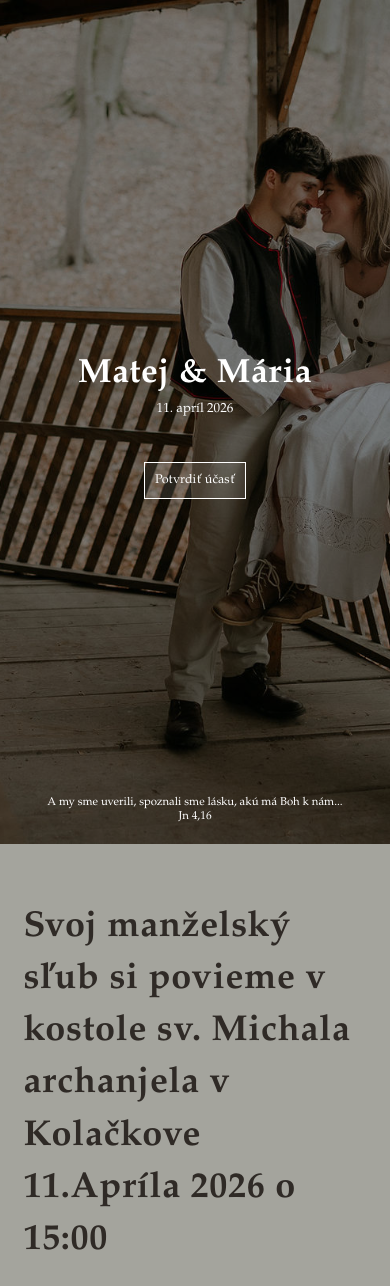
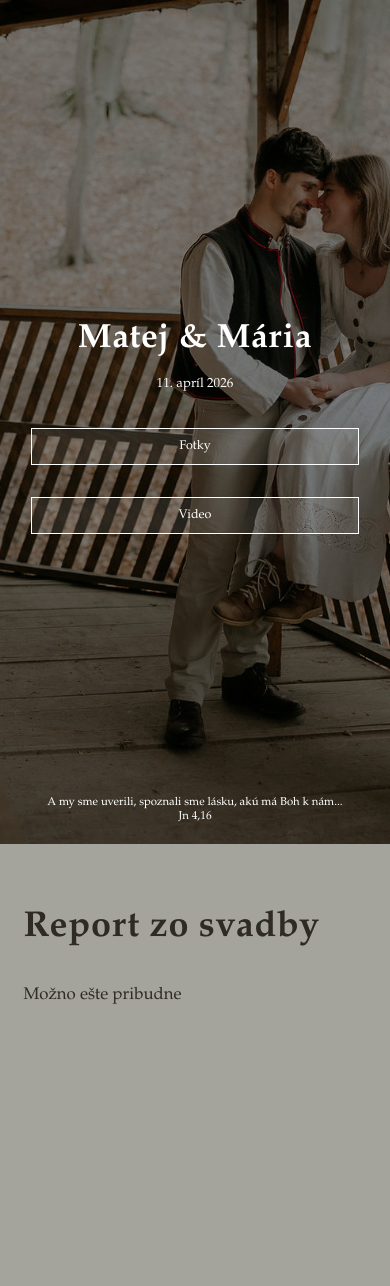
Before and after one commit to mdudak/reallygreatsite, a PHP site: page / in a window 390 px wide. Shown: the top 1286 px of the page. Run offline with PHP 8.4, Linux system fonts and the light colour scheme; data that the repository does not hold is empty; some web fonts are replaced; grey boxes are pictures that could not be loaded.

Commit message:
Fotky a video

```diff
--- a/index.html
+++ b/index.html
@@ -16,7 +16,8 @@
     <section class="section-main">
         <h1>Matej & Mária</h1>
         <p>11. apríl 2026</p>
-        <a href="#form">Potvrdiť účasť</a>
+        <a href="https://photos.app.goo.gl/G1XNtJPRM6HFeQAJA" target="_blank">Fotky</a>
+        <a href="#video">Video</a>
         <div class="cite">
             A my sme uverili, spoznali sme lásku, akú má Boh k nám...
             <br>
@@ -27,274 +28,19 @@
     <section class="section section-color-odd">
         <div class="content-left">
             <h2>
-                Svoj manželský sľub si povieme v kostole sv. Michala archanjela v Kolačkove
-                <br>
-                11.Apríla 2026 o 15:00
+                Report zo svadby
             </h2>
             <p class="content-text">
-                Následne sa spoločne presunieme na svadobnú
-                hostinu, ktorá sa bude odohrávať na Ružbašskom dvore
-                vo Vyšných Ružbachoch.
+                Možno ešte pribudne
             </p>
-            <h2>
-                Bude zabezpečená spoločná
-                autobusová doprava
-            </h2>
         </div>
         <div class="img-right">
-            <img src="images/section-info.jpg" alt="ubytovanie" loading="lazy"/>
+            <img src="./images/section-info.jpg" alt="ubytovanie" loading="lazy"/>
         </div>
     </section>
 
-    <section class="section section-color-even">
-        <div class="img-left">
-            <img src="images/section-acco.jpg" alt="ubytovanie" loading="lazy"/>
-        </div>
-
-        <div class="content-right">
-            <h2>
-                Ubytovanie pre hostí
-
-            </h2>
-            <p class="content-text">
-                Všetkým, ktorí ste z ďaleka, zabezpečíme ubytovanie priamo na mieste hostiny, v <a
-                    href="https://www.ubytovanieruzbachy.sk/"
-                    target="_blank">Ružbašskom dvore</a>.
-                Ubytovať sa je možné aj niekoľko dní pred sobášom a rovnako aj zostať po sobáši.
-            </p>
-            <p class="content-text">
-                Všetky Vaše požiadavky na ubytovanie nám napíšte vo <a href="#form">formulári</a>.
-            </p>
-
-            <h3>
-                Pre všetkých záujemcov pôjde autobus z Vyšných Ružbách od penziónu do Kolačkova a po sobáši z Kolačkova
-                na hostinu.
-            </h3>
-
-            <details class="trip-tips content-text">
-                <summary>
-                    <span class="label">TIPY NA VÝLET</span>
-                </summary>
-                <div class="trip-tips__body">
-                    <ul class="trip-tips__list">
-                        <li>
-                            <strong>Pre kávičkárov:</strong>
-                            <a href="https://ruzbasska.sk/" target="_blank">Ružbašská</a> alebo
-                            <a href="https://www.facebook.com/nasakavas.r.o/" target="_blank">Naša káva v Starej
-                                Ľubovni</a>
-                            (parkovanie je zdarma, úžasná káva, <u>nevesta vrelo odporúča</u>),
-                            <a href="https://restaurantguru.com/UNICO-Cafe-Stara-Lubovna" target="_blank">Unico
-                                caffé</a>
-                            (super koláče, parkovanie zdarma na 30 minút)
-                        </li>
-                        <li>
-                            <strong>Pre hladošov:</strong>
-                            poriadny burger či brutálne chutný šalát v
-                            <a href="https://www.facebook.com/Chalujburgerbeer/" target="_blank">Chaluj burger</a>
-                            alebo pre milovníkov Ázijskej kuchyne
-                            <a href="https://www.facebook.com/people/Ph%E1%BB%95-%C4%91%C3%AAm/61550971261155/"
-                               target="_blank">Pho Dem</a>
-                        </li>
-                        <li>
-                            <strong>Vo Vyšných Ružbachoch:</strong>
-                            <a href="https://www.planetslovakia.sk/relax/85-ruzbassky-krater" target="_blank">Kráter</a>
-                            (pre odvážnych je možné sa kúpať, voda má stálu teplotu približne 23 stupňov,
-                            <u>ženích odporúča)</u>,
-                            <a href="https://visitspis.sk/co-vidiet-a-zazit/medzinarodne-socharske-sympozium/"
-                               target="_blank">Medzinárodné sochárské sympózium</a>,
-                            kúpele Vyšné Ružbachy –
-                            <a href="https://www.ruzbachy.sk/sluzby/aqua-thermal-wellness" target="_blank">wellness</a>
-                            a
-                            <a href="https://www.ruzbachy.sk/sluzby/volnopredajne-procedury" target="_blank">masáže</a>,
-                            prechádzka okolo
-                            <a href="https://www.planetslovakia.sk/pamiatky/biely-dom-vysne-ruzbachy" target="_blank">Bieleho
-                                domu</a>
-                            <u>(opäť ženích odporúča)</u>
-                        </li>
-                        <li>
-                            <strong>Okolie:</strong>
-                            <a href="https://www.hradlubovna.sk/hrad-a-skanzen/" target="_blank">Hrad a skanzén</a>
-                            v Starej Ľubovni, Hniezdne –
-                            <a href="https://nestvillepark.sk/" target="_blank">Nestville Park</a>
-                            (čokoládovňa a výroba Whisky),
-                            <a href="https://www.viktoriinezahrady.sk/" target="_blank">Viktóriine záhrady</a>
-                            – najväčšie bludisko v strednej európe,
-                            <a href="https://www.planetslovakia.sk/priroda/79-jarabinsky-prielom" target="_blank">Jarabinský
-                                prielom</a> alebo aj
-                            <a href="https://kapitula.sk/pozehnanie-kalvarie-v-kolackove/" target="_blank">kalvária v
-                                Kolačkove</a>
-                        </li>
-                        <li>
-                            <strong>Mariánske pútnické miesto:</strong>
-                            Litmanová – <a href="https://horazvir.sk/" target="_blank">hora Zvir</a>
-                            (23 km od Vyšných Ružbach)
-                        </li>
-                    </ul>
-                </div>
-            </details>
-        </div>
-    </section>
-
-    <section class="section section-color-odd">
-        <div class="content-left">
-            <div class="program-table">
-                <h2>
-                    Program
-                </h2>
-                <table class="content-text">
-                    <tr>
-                        <td>14:20</td>
-                        <td>Odchod autobusu z Vyšných Ružbách</td>
-                    </tr>
-                    <tr>
-                        <td>15:00</td>
-                        <td>Sobáš <a
-                                href="https://www.google.com/maps/place/Kostol+sv.+Michala+archanjela/@49.2634754,20.6266182,803m/data=!3m2!1e3!4b1!4m6!3m5!1s0x473e131b063d58d9:0xf8c70b3864c92331!8m2!3d49.2634719!4d20.6291931!16s%2Fg%2F11cs46fx9b?entry=ttu&g_ep=EgoyMDI2MDMwNS4wIKXMDSoASAFQAw%3D%3D">v
-                            kostole sv. Michala archanjela v Kolačkove</a></td>
-                    </tr>
-                    <tr>
-                        <td></td>
-                        <td>Spoločná fotka</td>
-                    </tr>
-                    <tr>
-                        <td></td>
-                        <td>Gratulácie</td>
-                    </tr>
-                    <tr>
-                        <td></td>
-                        <td>Odchod autobusu z Kolačkova</td>
-                    </tr>
-                    <tr>
-                        <td>18:00</td>
-                        <td>Večera</td>
-                    </tr>
-
-                </table>
-            </div>
-        </div>
-        <div class="img-right">
-            <img src="images/section-program.jpg" alt="ubytovanie" loading="lazy"/>
-        </div>
-    </section>
-
-    <section class="section section-color-even">
-        <div class="img-left">
-            <img src="images/section-gifts.jpg" alt="ubytovanie" loading="lazy"/>
-        </div>
-        <div class="content-right">
-            <h2>Ak neviete, čo nám darovať</h2>
-            <p class="content-text"> Kvetov bude na svadbe dosť. No ak veľmi chcete, namiesto bujarých kytíc môžete
-                neveste priniesť jeden biely tulipán. </p>
-
-            <p class="content-text">
-                A spísali sme aj takýto zoznam nápadov na darčeky, ktoré nás zaručene veľmi potešia:
-            </p>
-            <table class="gifts-table content-text">
-                <thead>
-                </thead>
-                <tbody>
-                <tr id="1">
-                    <td>
-                        <a href="https://www.eta.sk/shop/kuchynsky-robot-eta-gustus-iv-magnus-4128-90040-eta412890040/p690106/"
-                           target="_blank">Kuchynský
-                            robot</a></td>
-                    <td>Robot je zlý pán ale dobrý sluha.</td>
-                    <td>
-                        <button>Vybrať dar</button>
-                    </td>
-                </tr>
-                <tr id="2">
-                    <td>
-                        <a href="https://www.alza.sk/lodos-krajac-na-chlieb-a-potraviny-trend-s-prisavkami-biely-d7913749.htm"
-                           target="_blank">Krájač
-                            na chlieb</a></td>
-                    <td>Nech je každý krajec rovnaký a krásne tenký.</td>
-                    <td>
-                        <button>Vybrať dar</button>
-                    </td>
-                </tr>
-                <tr id="3">
-                    <td>
-                        <a href="https://favi.sk/produkty/p/keramicka-forma-na-pecenie-chleba-16x33-cm-orion"
-                           target="_blank">Keramická
-                            forma na pečenie chleba </a></td>
-                    <td>Že by bolo v čom ten chlieb upiecť.</td>
-                    <td>
-                        <button>Vybrať dar</button>
-                    </td>
-                </tr>
-                <tr id="4">
-                    <td>
-                        <a href="https://www.oriondomacepotreby.sk/kuchynska-utierka-vafle-3-ks-710994"
-                           target="_blank">Estetické
-                            bavlnené utierky</a></td>
-                    <td>Že by ten chlieb bolo do čoho zabaliť.</td>
-                    <td>
-                        <button>Vybrať dar</button>
-                    </td>
-                </tr>
-                <tr id="5">
-                    <td>
-                        <a href="https://digitalne-fotoaparaty.heureka.sk/kodak-pixpro-c1/#prehlad/?offers-attr-filter=Farba:hned%C3%A9"
-                           target="_blank">Vreckový foťák</a></td>
-                    <td>Pre všetky estetické momenty.</td>
-                    <td>
-                        <button>Vybrať dar</button>
-                    </td>
-                </tr>
-                <tr id="6">
-                    <td>
-                        <a>Hamak pre (nás) dvoch</a></td>
-                    <td>Na dobrodružstvá.</td>
-                    <td>
-                        <button>Vybrať dar</button>
-                    </td>
-                </tr>
-                <tr id="7">
-                    <td>
-                        <a href="https://simplygreylife.com/" target="_blank">Simply gray šaty pre Máriu a košeľu pre
-                            Mateja (alebo
-                            poukážku)</a></td>
-                    <td>Nech sme takí pekní ako obrázok.</td>
-                    <td>
-                        <button>Vybrať dar</button>
-                    </td>
-                </tr>
-                <tr id="8">
-                    <td>
-                        <a>Zážitok/Výlet</a></td>
-                    <td></td>
-                    <td>
-                        <button>Vybrať dar</button>
-                    </td>
-                </tr>
-                </tbody>
-            </table>
-        </div>
-
-    </section>
-
-    <section class="section-last" id="contacts">
-        <div id="countdown-container" class="countdown-container">
-            <div>Do svadby ostáva</div>
-            <div id="countdown"></div>
-        </div>
-        <div class="contacts-bottom content-text">
-            <h2>Kontakty</h2>
-            <div class="contacts">
-                <div><strong>Mária:</strong> <a href="tel:+421949551400">0949 551 400</a></div>
-                <div><strong>Matej:</strong> <a href="tel:+421944924309">0944 924 309</a></div>
-            </div>
-            <p>Tešíme sa na Vás</p>
-        </div>
-    </section>
-
-    <section class="section-form section-color-odd" id="form">
-        <iframe src="https://docs.google.com/forms/d/e/1FAIpQLSf1XJgOSQz7Loz5zmpX_7tdw1FSShD0iX7St5QB7R5EBDMsag/viewform?embedded=true"
-                width="100%">
-            Načítava sa…
-        </iframe>
-    </section>
+    <iframe class="section" id="video"
+            src="https://drive.google.com/file/d/1OHPfBlkZYEbwr6zjHkrReuoM44cjs-gz/preview"></iframe>
 
 </main>
 
--- a/style/style.css
+++ b/style/style.css
@@ -94,10 +94,16 @@
     background-position: center;
     background-repeat: no-repeat;
 
-    display: flex;
-    flex-direction: column;
+    position: relative;
+
+    /* layout */
+    display: grid;
+    grid-template-columns: 1fr auto auto 1fr;
+    justify-items: center;
     align-items: center;
-    justify-content: center;
+    align-content: center;
+    column-gap: clamp(12px, 3vw, 36px);
+    row-gap: clamp(8px, 1.2vh, 18px);
 
     padding: 8vh 16px 72px;
     text-align: center;
@@ -121,11 +127,13 @@
     font-size: clamp(2.8rem, 6.2vw, 8rem);
     line-height: 1.05;
     margin: 0 0 0.5rem;
+    grid-column: 1 / -1;
 }
 
 .section-main > p {
     margin: 0.25rem 0;
     font-size: clamp(1.1rem, 2.0vw, 2.8rem);
+    grid-column: 1 / -1;
 }
 
 .countdown-container {
@@ -141,7 +149,8 @@
 }
 
 .section-main > a {
-    margin-top: 3.4rem;
+    /* buttons (Fotky/Video) side-by-side */
+    margin-top: clamp(1.6rem, 2.6vh, 3.4rem);
     font-size: clamp(1.05rem, 1.6vw, 2.2rem);
     color: #fff;
     text-decoration: none;
@@ -150,6 +159,21 @@
     padding: 10px;
     border: 1px solid white;
     animation: bounce 1.5s infinite;
+
+    display: inline-flex;
+    align-items: center;
+    justify-content: center;
+    white-space: nowrap;
+    min-width: clamp(120px, 18vw, 220px);
+}
+
+/* Place the two action links into the same grid row */
+.section-main > a:nth-of-type(1) {
+    grid-column: 2;
+}
+
+.section-main > a:nth-of-type(2) {
+    grid-column: 3;
 }
 
 .section-main > a:hover {
@@ -176,6 +200,18 @@
         /* 66% horizontálne ~ posledná tretina zľava */
         background-position: 66% 50%;
         padding-top: 10vh;
+    }
+}
+
+@media (max-width: 420px) {
+    .section-main {
+        grid-template-columns: 1fr;
+    }
+
+    .section-main > a:nth-of-type(1),
+    .section-main > a:nth-of-type(2) {
+        grid-column: 1;
+        width: min(420px, 84vw);
     }
 }
 
@@ -510,3 +546,20 @@
         width: 150px;
     }
 }
+
+/* Photos section (Google Photos embed) */
+.section-photos {
+    width: 100%;
+    min-height: 100vh;
+
+    /* full-bleed */
+    padding: 0;
+    margin: 0;
+
+    display: flex;
+    flex-direction: column;
+    align-items: stretch;
+    justify-content: stretch;
+
+    background: var(--bg);
+}
```
